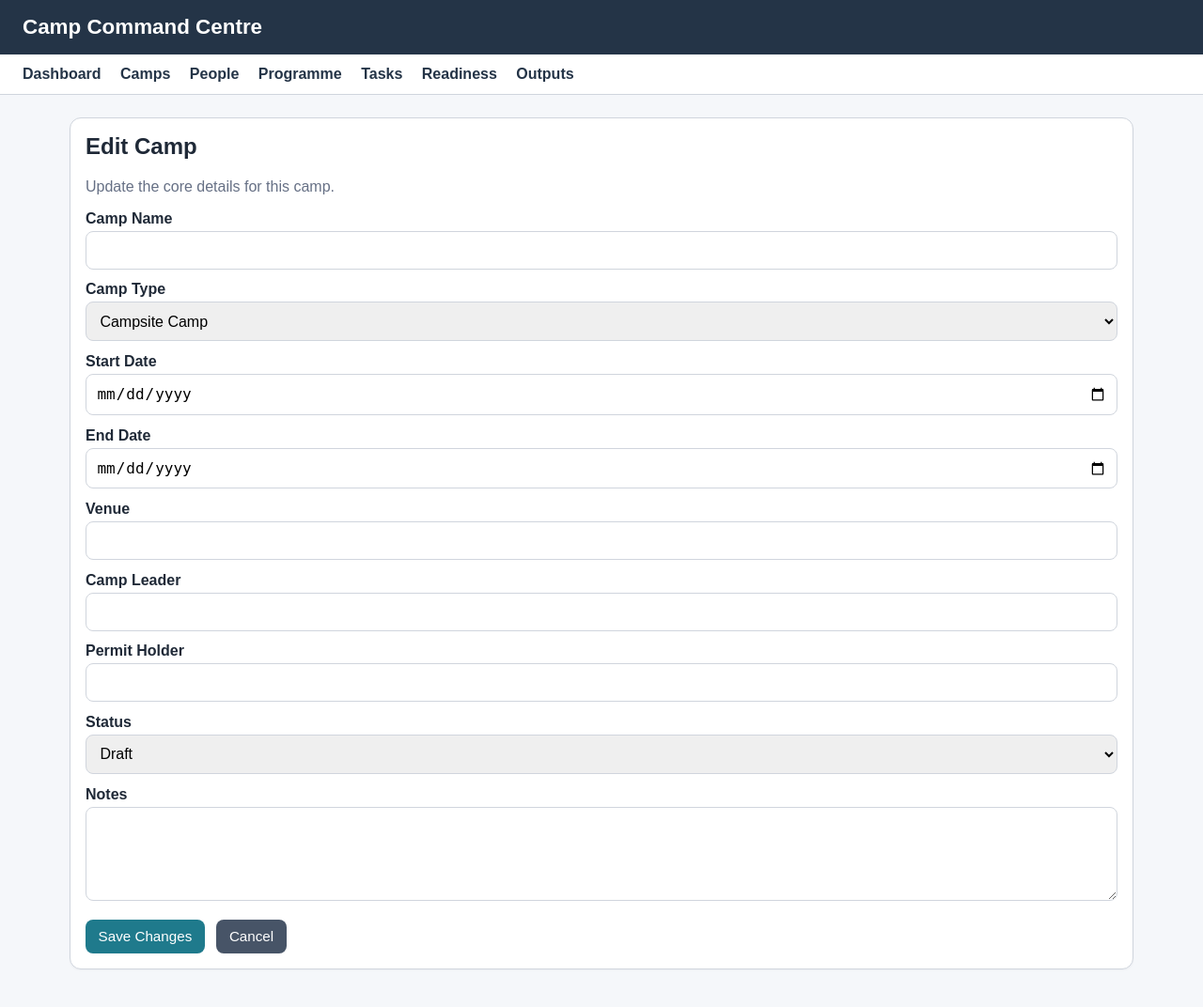
After one commit to BogdanAlecsa/camp-command-centre, a FastAPI app: template app/templates/camps/edit.html in a window 1280 px wide. The commit adds this page. Shown: the whole page at 94% size. Run offline with FastAPI, Linux system fonts and the light colour scheme; the template is opened without the code that fills it, so the values that code supplies are empty.

Commit message:
Add camp editing

```diff
--- a/app/main.py
+++ b/app/main.py
@@ -103,6 +103,85 @@ async def create_camp(
     return RedirectResponse(url=f"/camps/{camp.id}", status_code=303)
 
 
+
+
+@app.get("/camps/{camp_id}/edit", response_class=HTMLResponse)
+async def edit_camp_form(request: Request, camp_id: int, db: Session = Depends(get_db)):
+    camp = db.get(Camp, camp_id)
+
+    if camp is None:
+        return templates.TemplateResponse(
+            "not_found.html",
+            {
+                "request": request,
+                "message": "Camp not found.",
+            },
+            status_code=404,
+        )
+
+    return templates.TemplateResponse(
+        "camps/edit.html",
+        {
+            "request": request,
+            "camp": camp,
+            "error": None,
+        },
+    )
+
+
+@app.post("/camps/{camp_id}/edit")
+async def update_camp(
+    request: Request,
+    camp_id: int,
+    name: str = Form(...),
+    camp_type: str = Form("Campsite Camp"),
+    start_date: date = Form(...),
+    end_date: date = Form(...),
+    venue_name: str = Form(""),
+    camp_leader: str = Form(""),
+    permit_holder: str = Form(""),
+    status: str = Form("Planning"),
+    notes: str = Form(""),
+    db: Session = Depends(get_db),
+):
+    camp = db.get(Camp, camp_id)
+
+    if camp is None:
+        return templates.TemplateResponse(
+            "not_found.html",
+            {
+                "request": request,
+                "message": "Camp not found.",
+            },
+            status_code=404,
+        )
+
+    if end_date < start_date:
+        return templates.TemplateResponse(
+            "camps/edit.html",
+            {
+                "request": request,
+                "camp": camp,
+                "error": "The end date cannot be before the start date.",
+            },
+            status_code=400,
+        )
+
+    camp.name = name.strip()
+    camp.camp_type = camp_type
+    camp.start_date = start_date
+    camp.end_date = end_date
+    camp.venue_name = venue_name.strip() or None
+    camp.camp_leader = camp_leader.strip() or None
+    camp.permit_holder = permit_holder.strip() or None
+    camp.status = status
+    camp.notes = notes.strip() or None
+
+    db.commit()
+
+    return RedirectResponse(url=f"/camps/{camp.id}", status_code=303)
+
+
 @app.get("/camps/{camp_id}", response_class=HTMLResponse)
 async def camp_detail(request: Request, camp_id: int, db: Session = Depends(get_db)):
     camp = db.query(Camp).filter(Camp.id == camp_id).first()
--- a/app/templates/camps/detail.html
+++ b/app/templates/camps/detail.html
@@ -9,7 +9,8 @@
   </p>
   <p>Status: <span class="badge">{{ camp.status }}</span></p>
 
-  <a class="button" href="/">Dashboard</a>
+  <a class="button" href="/camps/{{ camp.id }}/edit">Edit Camp</a>
+  <a class="button secondary" href="/">Dashboard</a>
   <a class="button secondary" href="/camps">All Camps</a>
 </section>
 
--- /dev/null
+++ b/app/templates/camps/edit.html
@@ -0,0 +1,63 @@
+{% extends "base.html" %}
+
+{% block content %}
+<section class="card">
+  <h2>Edit Camp</h2>
+  <p class="muted">Update the core details for this camp.</p>
+
+  {% if error %}
+    <p class="warning">{{ error }}</p>
+  {% endif %}
+
+  <form method="post" action="/camps/{{ camp.id }}/edit">
+    <label for="name">Camp Name</label>
+    <input id="name" name="name" required value="{{ camp.name }}">
+
+    <label for="camp_type">Camp Type</label>
+    <select id="camp_type" name="camp_type">
+      {% for option in [
+        "Campsite Camp",
+        "Indoor Sleepover",
+        "Greenfield Camp",
+        "Lightweight Camp",
+        "Expedition",
+        "Family Camp",
+        "Group Camp",
+        "Other"
+      ] %}
+        <option {% if camp.camp_type == option %}selected{% endif %}>{{ option }}</option>
+      {% endfor %}
+    </select>
+
+    <label for="start_date">Start Date</label>
+    <input id="start_date" name="start_date" type="date" required value="{{ camp.start_date }}">
+
+    <label for="end_date">End Date</label>
+    <input id="end_date" name="end_date" type="date" required value="{{ camp.end_date }}">
+
+    <label for="venue_name">Venue</label>
+    <input id="venue_name" name="venue_name" value="{{ camp.venue_name or '' }}">
+
+    <label for="camp_leader">Camp Leader</label>
+    <input id="camp_leader" name="camp_leader" value="{{ camp.camp_leader or '' }}">
+
+    <label for="permit_holder">Permit Holder</label>
+    <input id="permit_holder" name="permit_holder" value="{{ camp.permit_holder or '' }}">
+
+    <label for="status">Status</label>
+    <select id="status" name="status">
+      {% for option in ["Draft", "Planning", "Ready", "Running", "Complete", "Archived", "Cancelled"] %}
+        <option {% if camp.status == option %}selected{% endif %}>{{ option }}</option>
+      {% endfor %}
+    </select>
+
+    <label for="notes">Notes</label>
+    <textarea id="notes" name="notes">{{ camp.notes or '' }}</textarea>
+
+    <div class="form-actions">
+      <button type="submit">Save Changes</button>
+      <a class="button secondary" href="/camps/{{ camp.id }}">Cancel</a>
+    </div>
+  </form>
+</section>
+{% endblock %}
```
